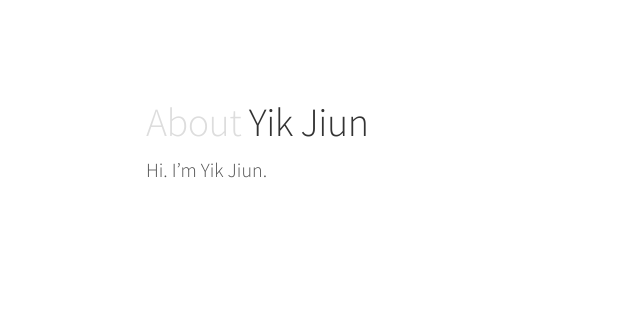
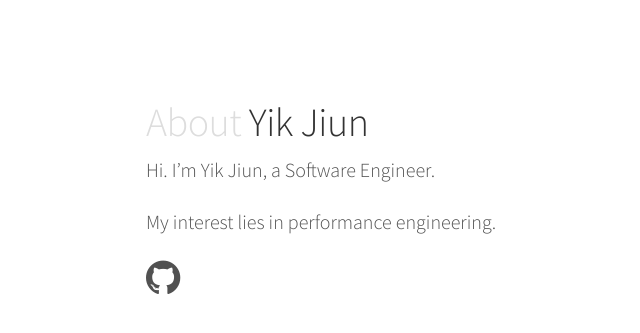
Before and after one commit to leeyikjiun/leeyikjiun.github.io, a Jekyll site: the page built from about.md, in a window 1280 px wide. Shown: the top 333 px of the page, without its empty margins (134-774 px from the left). Built offline with Jekyll 4.4.1, drawn with Linux system fonts in a browser that asks for light colours; nearby versions of some CDN libraries.

Commit message:
Update about.md.

```diff
--- a/_layouts/about.html
+++ b/_layouts/about.html
@@ -8,4 +8,7 @@ layout: default
 </header>
 <div class="content page">
   {{ content }}
+  <p>
+    <a href="https://github.com/leeyikjiun" target="_new"><i class="fa fa-github fa-2x icon"></i></a>
+  </p>
 </div>
--- a/_layouts/default.html
+++ b/_layouts/default.html
@@ -6,6 +6,7 @@
   <title>{% if page.title %}{{ page.title }}{% else %}{{ site.name }}{% endif %}</title>
   <link rel="stylesheet" href="//fonts.googleapis.com/css?family=Source+Sans+Pro:300,300i,600">
   <link rel="stylesheet" href="{{ site.baseurl }}/style.css">
+  <link rel="stylesheet" href="https://maxcdn.bootstrapcdn.com/font-awesome/4.4.0/css/font-awesome.min.css">
 </head>
 {% include google_analytics.html %}
 <body>
--- a/about.md
+++ b/about.md
@@ -3,5 +3,6 @@ layout: about
 title: About
 permalink: /about/
 ---
+Hi. I'm Yik Jiun, a Software Engineer.
 
-Hi. I'm Yik Jiun.
+My interest lies in performance engineering.
--- a/style.scss
+++ b/style.scss
@@ -433,3 +433,7 @@ tbody tr:nth-child(odd) th {
 .highlight .vg { color: #008080 } /* Name.Variable.Global */
 .highlight .vi { color: #008080 } /* Name.Variable.Instance */
 .highlight .il { color: #009999 } /* Literal.Number.Integer.Long */
+
+.icon {
+  color: #515151;
+}
```
